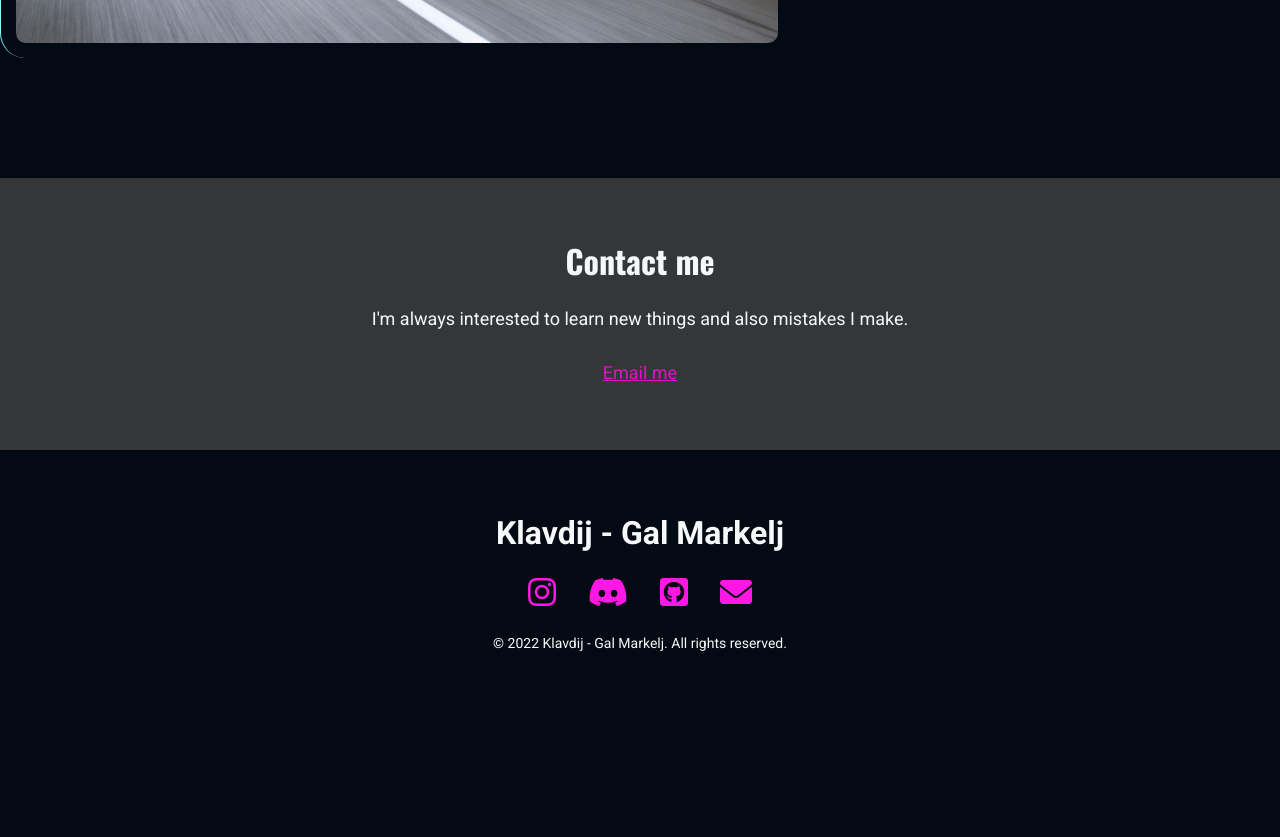
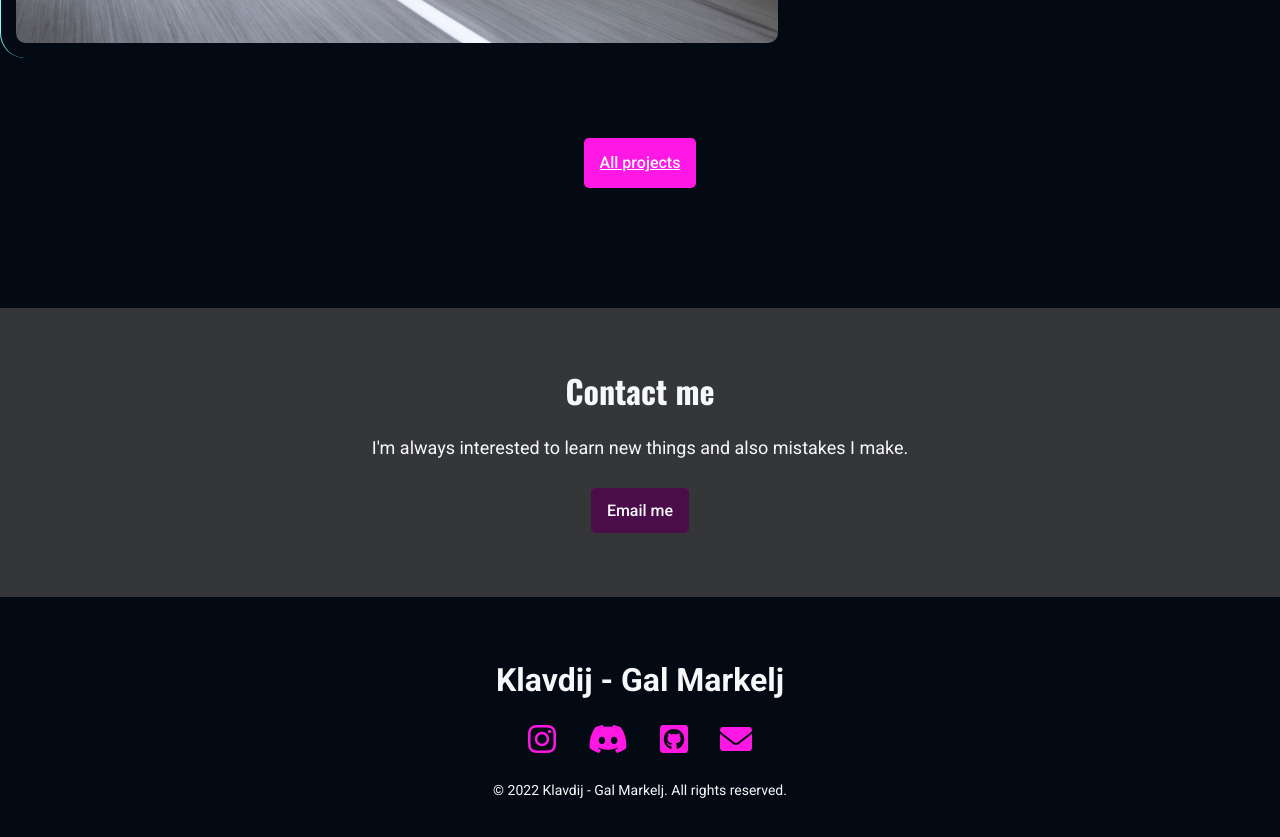
Before and after one commit to GalMarkelj/KGM, a React (Vite) app: page / in a window 1280 px wide. Shown: the part 3220-4057 px from the top of the page. Before the commit the page ends 3938 px from the top, so only its background shows below. Built offline with nearby package versions, Linux system fonts and the light colour scheme.

Commit message:
Rename CLickElement component to Buttons, restructure it and use them

```diff
--- a/src/components/Banner.jsx
+++ b/src/components/Banner.jsx
@@ -1,10 +1,10 @@
-import ClickElement from "./ClickElement"
+import { Button } from "./Button"
 
 const Banner = ({title, paragraph, clickElement}) => (
   <div className="banner t--center">
     <h3 className="h1 f--secondary">{title}</h3>
     <p className="f--l">{paragraph}</p>
-    <ClickElement {...clickElement}/>
+    <Button mods={['barbie-dark']} className="f--m">Email me</Button>
   </div>
 )
 
--- /dev/null
+++ b/src/components/Button.jsx
@@ -0,0 +1,32 @@
+import { Link } from 'react-router-dom'
+
+import { makeClassNameDecorator } from '../helpers/utils'
+
+const decorate = makeClassNameDecorator('button')
+
+export const Button = ({ mods, className, type = 'button', icon, children, ...props }) => (
+  <button className={decorate(icon ? [...mods, 'has-icon'] : mods, className)} type={type} {...props}>
+    {icon && <span className={`${icon} button__icon`} />}
+    {children}
+  </button>
+)
+
+export const InternalLinkButton = ({ mods, className, icon, children, ...props }) => (
+  <Link className={decorate(mods, className)} {...props}>
+    {icon && <span className={`${icon} button__icon`} />}
+    {children}
+  </Link>
+)
+
+export const ExternalLinkButton = ({ mods, className, icon, children, ...props }) => (
+  <a className={decorate(mods, className)} {...props}>
+    {icon && <span className={`${icon} button__icon`} />}
+    {children}
+  </a>
+)
+
+export default {
+  Button,
+  InternalLinkButton,
+  ExternalLinkButton
+}
--- a/src/components/ClickElement.jsx
+++ /dev/null
@@ -1,21 +0,0 @@
-const ClickElement = ({label, type, elementType, classes, url, data}) => {
-  switch (elementType) {
-    case 'link':
-      return ( <Link to={url} className={classes}>{label}</Link> )
-      break
-
-    case 'a':
-      return ( <a href={url} className={classes}>{label}</a> )
-      break
-
-    case 'button':
-      return ( <button type={type} className={`js--click ${classes}`} data-clickFun={data}>{label}</button> )
-      break
-
-    default:
-      break
-  }
-
-}
-
-export default ClickElement
--- a/src/components/IndexPage.jsx
+++ b/src/components/IndexPage.jsx
@@ -1,6 +1,7 @@
 import SiteTitle from './SiteTitle'
 import ObliqueCard from './ObliqueCard'
 import Banner from './Banner'
+import { InternalLinkButton } from './Button'
 
 // images
 import mainBackground from '../images/background/main-background.jpg'
@@ -15,6 +16,9 @@ const IndexPage = () => (
     </div>
     <h2 className='container h1 f--secondary'>Latest Projects</h2>
     <ObliqueCard cardItems={obliqueCardItems} />
+    <div className="flex flex--center m-top--l">
+      <InternalLinkButton mods={['barbie']} to="/projects">All projects</InternalLinkButton>
+    </div>
     <div className="m-top--xl">
       <Banner {...bannerItems} />
     </div>
--- /dev/null
+++ b/src/css/components/_buttons.scss
@@ -0,0 +1,20 @@
+@use '../general' as app;
+
+.button {
+  padding: .8em 1em;
+  border-radius: 5px;
+  border: 0;
+  font-weight: 500;
+  transition: app.$trans_fast ease-in-out;
+}
+
+.button.button--barbie {
+  background-color: app.$barbie_c;
+  color: app.$light_c;
+  &:hover { background-color: darken(app.$barbie_c, 20%); }
+}
+.button.button--barbie-dark {
+  background-color: app.$barbie_dark_c;
+  color: app.$light_c;
+  &:hover { background-color: lighten(app.$barbie_dark_c, 10%); }
+}
--- a/src/css/main.scss
+++ b/src/css/main.scss
@@ -4,6 +4,7 @@
 @use './components/obliqueCard';
 @use './components/banner';
 @use './components/footer';
+@use './components/buttons';
 
 // Index page
 @use './components/IndexPage/main-background';
--- a/src/helpers/utils.js
+++ b/src/helpers/utils.js
@@ -1,8 +1,7 @@
-const makeClassNameDecorator = (classPrefix) => {
+export const makeClassNameDecorator = (classPrefix) => {
   return (mods = [], extraClass = '') =>
-    mods.reduce((acc, curr) => ( `${acc} ${classPrefix}--${curr}`,
+    mods.reduce((acc, curr) => `${acc} ${classPrefix}--${curr}`,
     `${extraClass} ${classPrefix}`.trim())
-  )
 }
 
 export default { makeClassNameDecorator }
```
